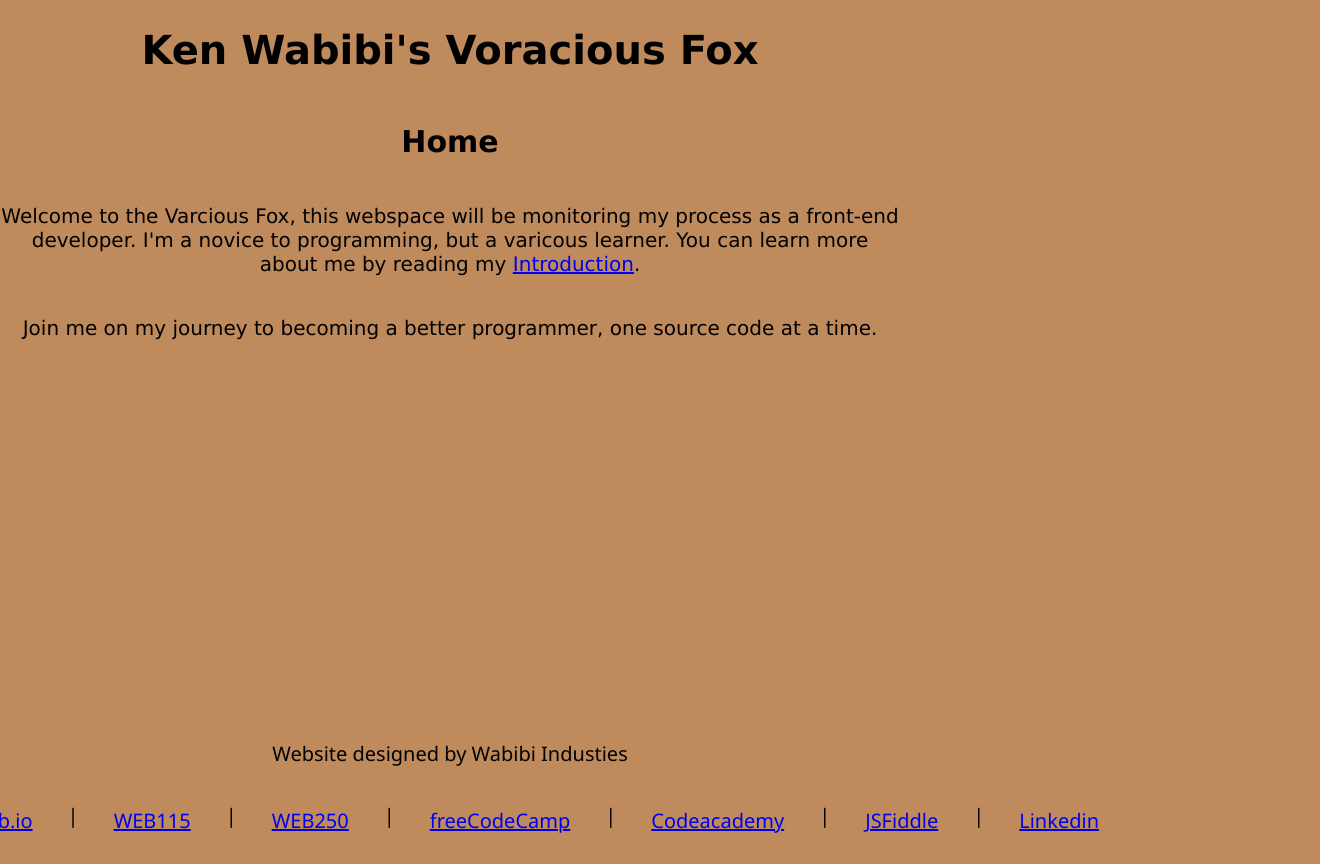
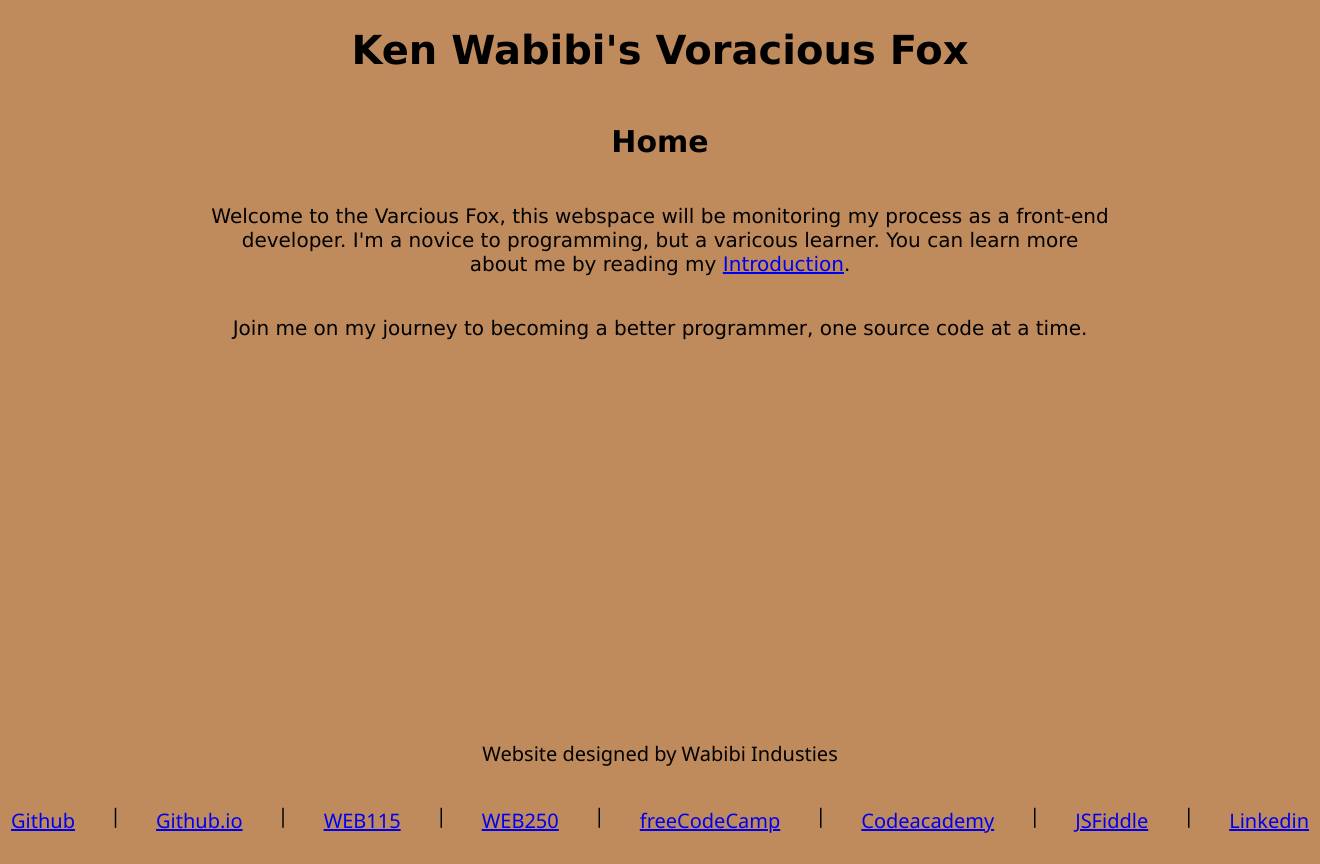
Before and after one commit to KenLWabibi/KenLWabibi.github.io, a PHP site: page / in a window 1320 px wide. Run offline with PHP 8.4, Linux system fonts and the light colour scheme.

Commit message:
Update VF_layout1.css

```diff
--- a/VF_layout1.css
+++ b/VF_layout1.css
@@ -15,12 +15,14 @@ main{
     justify-content: center;
 }
 body {
+    width: 88.2%;
     max-width: 900px;
     background-color:rgba(191, 138, 92);
     font-family: "Lucida Grande", "Lucida Sans Unicode", "Lucida Sans", "DejaVu Sans", Verdana, sans-serif;
-    margin: 0;
+    margin: 0 auto;
     padding: 0;
     text-align: center;
+    box-sizing: border-box;
 }
 nav {
     padding: 5px;
```
